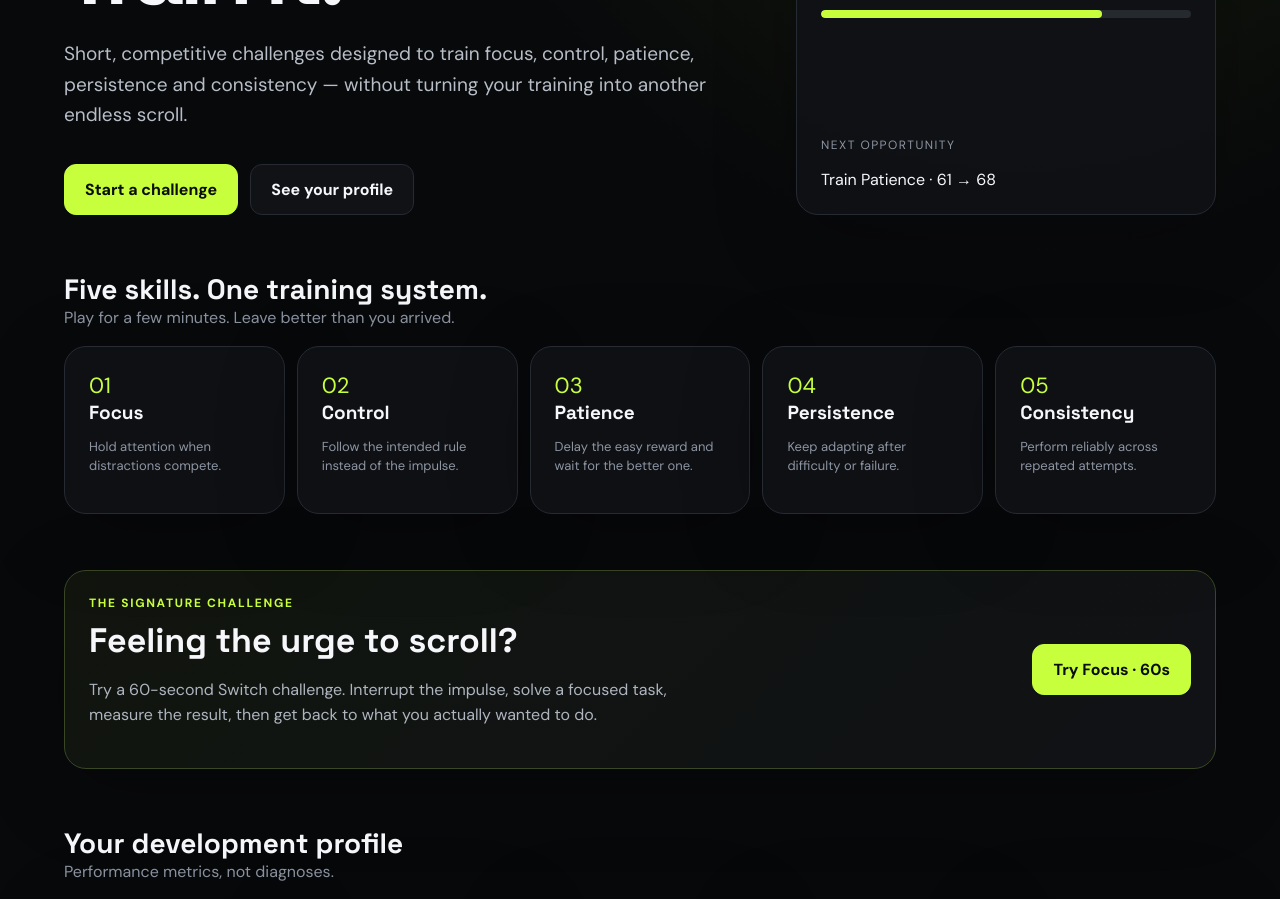
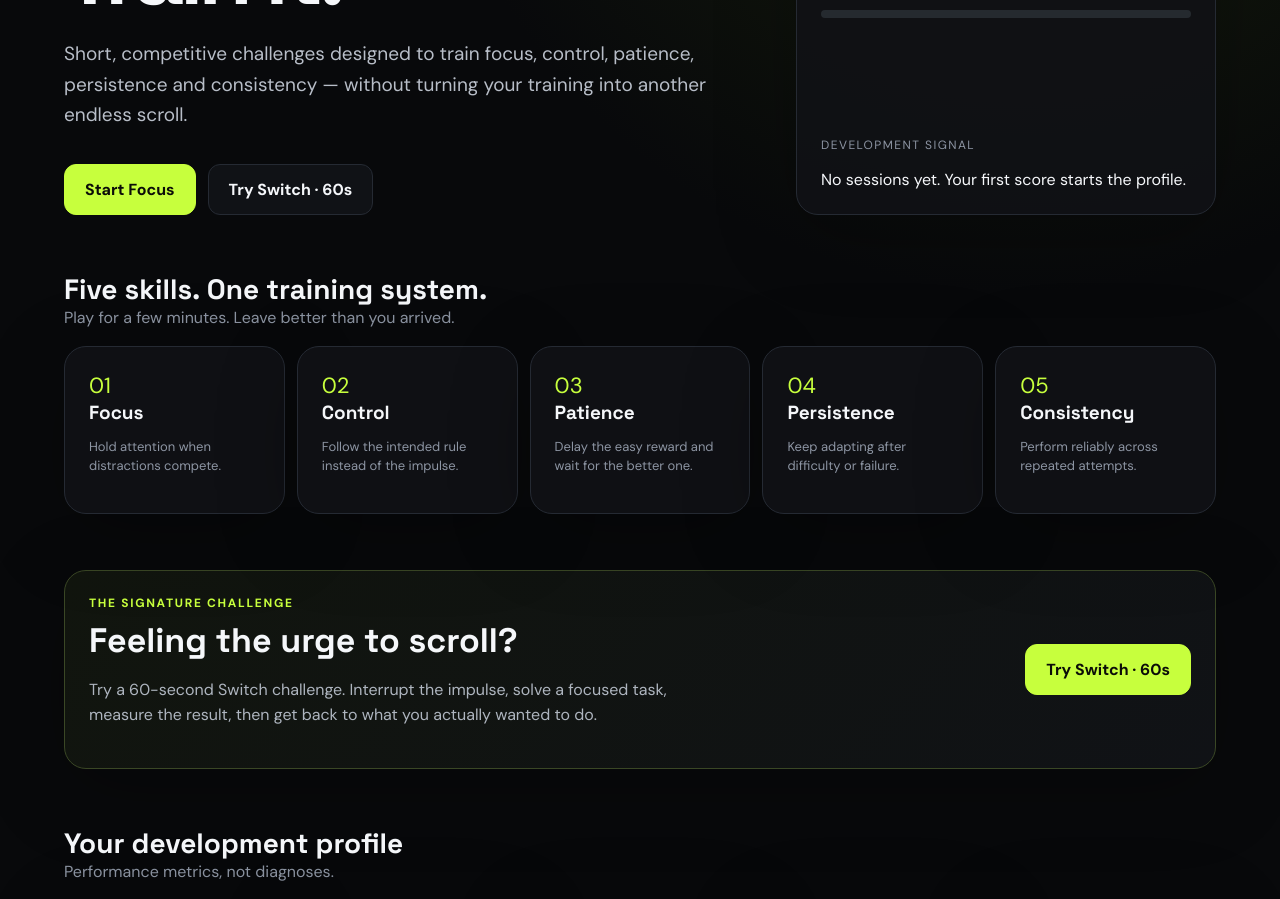
Before and after one commit to Nar-Lod/FORGE, a Next.js app: page / in a window 1280 px wide. Shown: the part 320-1219 px from the top of the page. Built offline with nearby package versions, Linux system fonts and the light colour scheme.

Commit message:
Connect profile to local development state

```diff
--- a/app/page.tsx
+++ b/app/page.tsx
@@ -1,6 +1,7 @@
 "use client";
 
 import Link from "next/link";
+import { useEffect, useState } from "react";
 
 const skills = [
   ["Focus", "Hold attention when distractions compete."],
@@ -10,9 +11,25 @@ const skills = [
   ["Consistency", "Perform reliably across repeated attempts."],
 ];
 
-const metrics = [["Focus", 81], ["Control", 69], ["Patience", 61], ["Persistence", 84], ["Consistency", 73]];
+const fallbackMetrics = [["Focus", 0], ["Control", 0], ["Patience", 0], ["Persistence", 0], ["Consistency", 0]];
 
 export default function Home() {
+  const [metrics, setMetrics] = useState(fallbackMetrics);
+  const [sessions, setSessions] = useState(0);
+
+  useEffect(() => {
+    const saved = window.localStorage.getItem("forge.metrics");
+    const savedSessions = Number(window.localStorage.getItem("forge.sessions") || 0);
+    if (saved) {
+      try { setMetrics(JSON.parse(saved)); } catch { /* keep defaults */ }
+    }
+    setSessions(savedSessions);
+  }, []);
+
+  const overall = metrics.length ? Math.round(metrics.reduce((sum, [, value]) => sum + Number(value), 0) / metrics.length) : 0;
+  const strongest = [...metrics].sort((a, b) => Number(b[1]) - Number(a[1]))[0];
+  const weakest = [...metrics].sort((a, b) => Number(a[1]) - Number(b[1]))[0];
+
   return (
     <div className="forge-shell">
       <header className="topbar"><div className="brand">F<span>O</span>RGE</div><div className="status">ALPHA 0.1 · BUILDING IN PUBLIC</div></header>
@@ -22,14 +39,17 @@ export default function Home() {
             <div className="eyebrow">Train the switch</div>
             <h1>Your mind is a skill. Train it.</h1>
             <p className="lead">Short, competitive challenges designed to train focus, control, patience, persistence and consistency — without turning your training into another endless scroll.</p>
-            <div className="cta-row"><Link className="btn btn-primary" href="/challenges/focus">Start a challenge</Link><a className="btn btn-secondary" href="#profile">See your profile</a></div>
+            <div className="cta-row"><Link className="btn btn-primary" href="/challenges/focus">Start Focus</Link><Link className="btn btn-secondary" href="/challenges/switch">Try Switch · 60s</Link></div>
           </div>
-          <div className="card score-card"><div><div className="card-label">Forge score</div><div className="score">76</div><div className="percentile">Top 18% worldwide*</div><div className="progress"><div style={{ width: "76%" }} /></div></div><div><div className="card-label">Next opportunity</div><p style={{ marginBottom: 0 }}>Train Patience · 61 → 68</p></div></div>
+          <div className="card score-card"><div><div className="card-label">Forge score</div><div className="score">{overall}</div><div className="percentile">{overall ? "Your current training score" : "Complete a challenge to begin"}</div><div className="progress"><div style={{ width: `${overall}%` }} /></div></div><div><div className="card-label">Development signal</div><p style={{ marginBottom: 0 }}>{sessions ? `${sessions} deliberate session${sessions === 1 ? "" : "s"} recorded.` : "No sessions yet. Your first score starts the profile."}</p></div></div>
         </section>
+
         <section className="section"><div className="section-title"><div><h2>Five skills. One training system.</h2><p>Play for a few minutes. Leave better than you arrived.</p></div></div><div className="challenge-grid">{skills.map(([name, description], i) => <article className="card challenge" key={name}><div className="icon">0{i + 1}</div><div><strong>{name}</strong><p>{description}</p></div></article>)}</div></section>
-        <section className="section"><div className="card switch"><div><div className="eyebrow">The signature challenge</div><h2>Feeling the urge to scroll?</h2><p>Try a 60-second Switch challenge. Interrupt the impulse, solve a focused task, measure the result, then get back to what you actually wanted to do.</p></div><Link className="btn btn-primary" href="/challenges/focus">Try Focus · 60s</Link></div></section>
-        <section className="section" id="profile"><div className="section-title"><div><h2>Your development profile</h2><p>Performance metrics, not diagnoses.</p></div></div><div className="metric-row">{metrics.map(([name, value]) => <div className="card metric" key={name}><div className="metric-name">{name}</div><div className="metric-value">{value}</div><div className="progress"><div style={{ width: `${value}%` }} /></div></div>)}</div></section>
-        <p className="footer-note">*Alpha benchmark is illustrative. Production percentiles will use an explicitly defined, privacy-conscious benchmark population.</p>
+
+        <section className="section"><div className="card switch"><div><div className="eyebrow">The signature challenge</div><h2>Feeling the urge to scroll?</h2><p>Try a 60-second Switch challenge. Interrupt the impulse, solve a focused task, measure the result, then get back to what you actually wanted to do.</p></div><Link className="btn btn-primary" href="/challenges/switch">Try Switch · 60s</Link></div></section>
+
+        <section className="section" id="profile"><div className="section-title"><div><h2>Your development profile</h2><p>Performance metrics, not diagnoses.</p></div></div><div className="metric-row">{metrics.map(([name, value]) => <div className="card metric" key={name}><div className="metric-name">{name}</div><div className="metric-value">{value}</div><div className="progress"><div style={{ width: `${value}%` }} /></div></div>)}</div><div className="card insight-card"><strong>{sessions ? `Strongest: ${strongest[0]}` : "Your profile will emerge through play."}</strong><p>{sessions ? `Next training opportunity: ${weakest[0]}. Keep sessions short and deliberate.` : "Don't chase a score. Complete one challenge, review the result, and decide whether you're done."}</p></div></section>
+        <p className="footer-note">Alpha scores are game-performance measures, not clinical, intelligence, or real-world discipline assessments.</p>
       </main>
     </div>
   );
```
